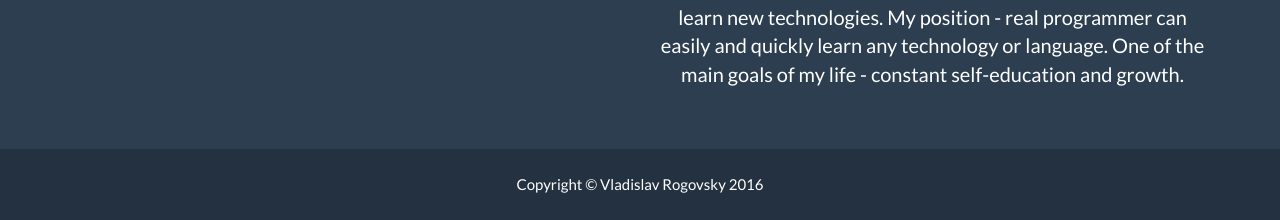
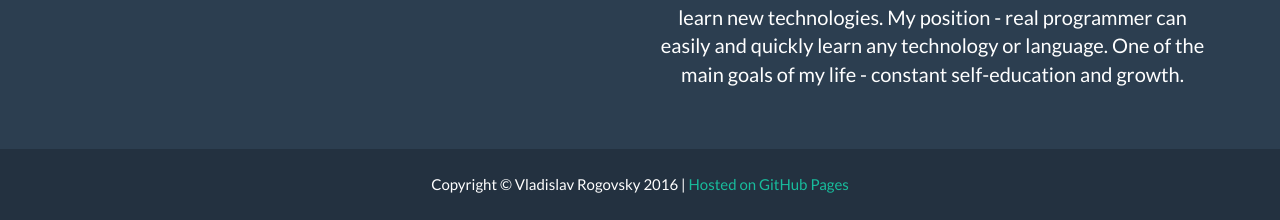
Before and after one commit to link0802/link0802.github.io, a plain HTML site: page index.html in a window 1280 px wide. Shown: the part 4072-4292 px from the top of the page. Drawn offline with nearby package versions, Linux system fonts and the light colour scheme.

Commit message:
add github pages copyright

```diff
--- a/index.html
+++ b/index.html
@@ -447,7 +447,7 @@
             <div class="container">
                 <div class="row">
                     <div class="col-lg-12">
-                        Copyright &copy; Vladislav Rogovsky 2016
+                        Copyright &copy; Vladislav Rogovsky 2016  |  <a href="https://github.com/">Hosted on GitHub Pages</a>
                     </div>
                 </div>
             </div>
```
